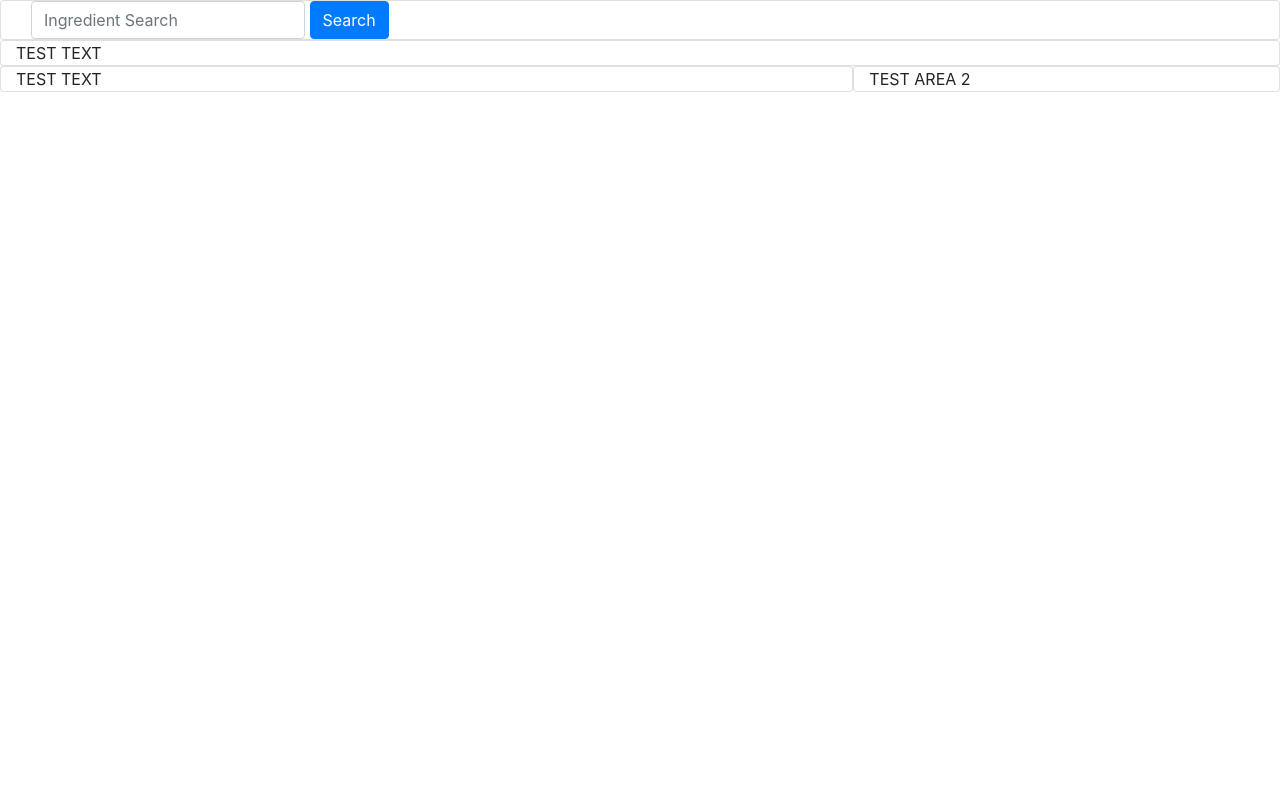
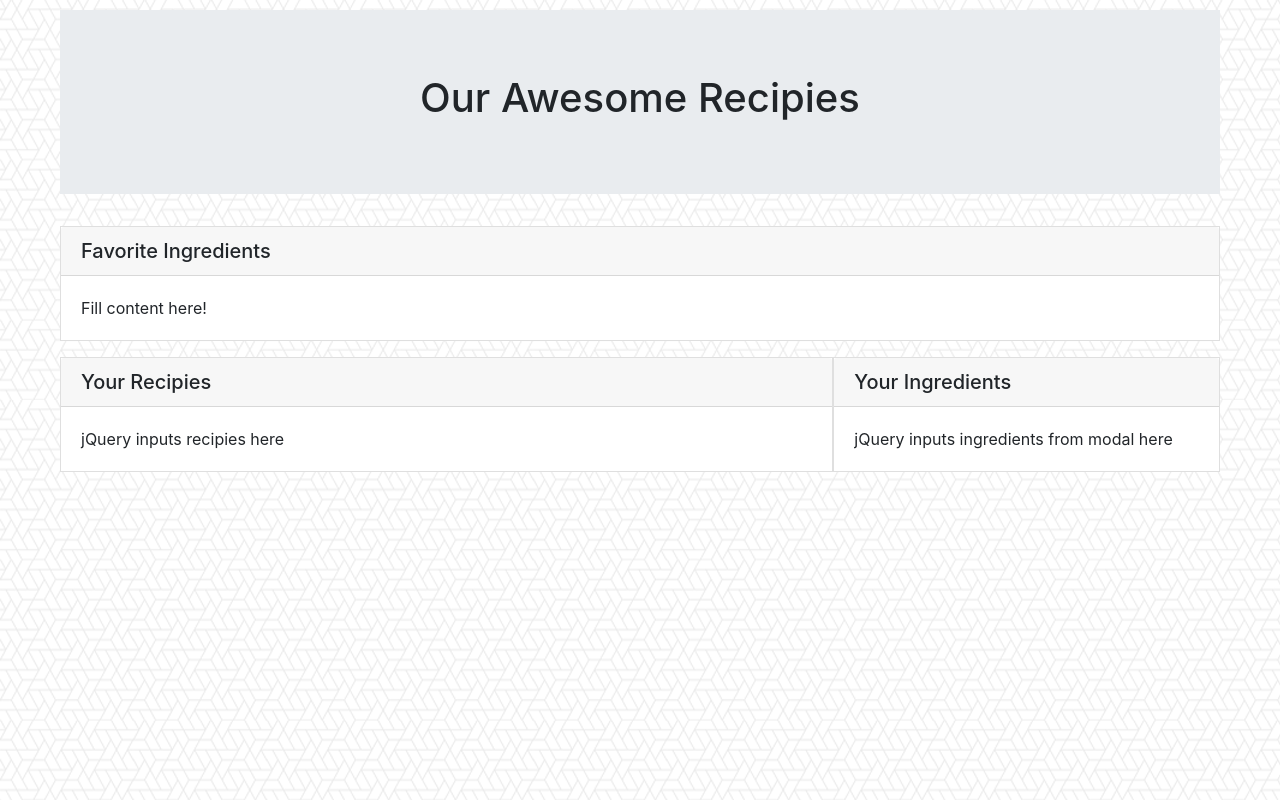
Before and after one commit to herbiemolina/Project_1, a plain HTML site: page index.html in a window 1280 px wide. Drawn offline with nearby package versions, Linux system fonts and the light colour scheme.

Commit message:
updated wireframe and inputting modal

```diff
--- /dev/null
+++ b/assets/css/style.css
@@ -0,0 +1,8 @@
+body {
+  background-image: url(../images/what-the-hex.png);
+  /* background-color: #cccccc; */
+}
+
+.container-fluid {
+  padding: 10px 60px;
+}
--- a/index.html
+++ b/index.html
@@ -16,31 +16,30 @@
       integrity="sha384-ggOyR0iXCbMQv3Xipma34MD+dH/1fQ784/j6cY/iJTQUOhcWr7x9JvoRxT2MZw1T"
       crossorigin="anonymous"
     />
+
+    <!-- Local CSS Stylesheet -->
+    <link rel="stylesheet" type="text/css" href="./assets/css/style.css" />
   </head>
   <body>
     <div class="container-fluid">
-      <div class="row">
-        <div class="card col">
-          <form>
-            <div class="form-inline">
-              <div class="col">
-                <input
-                  type="text"
-                  class="form-control"
-                  placeholder="Ingredient Search"
-                />
-                <button type="submit" class="btn btn-primary">Search</button>
-              </div>
-            </div>
-          </form>
+      <div class="jumbotron text-center rounded-0">
+        <h1>Our Awesome Recipies</h1>
+      </div>
+      <div class="row no-gutters mb-3">
+        <div class="card col rounded-0">
+          <div class="card-header h5">Favorite Ingredients</div>
+          <div class="card-body">Fill content here!</div>
         </div>
       </div>
-      <div class="row">
-        <div class="card col">TEST TEXT</div>
-      </div>
-      <div class="row">
-        <div class="card col-8">TEST TEXT</div>
-        <div class="card col-4">TEST AREA 2</div>
+      <div class="row no-gutters mb-3">
+        <div class="card col-8 rounded-0">
+          <div class="card-header h5">Your Recipies</div>
+          <div class="card-body">jQuery inputs recipies here</div>
+        </div>
+        <div class="card col-4 rounded-0">
+          <div class="card-header h5">Your Ingredients</div>
+          <div class="card-body">jQuery inputs ingredients from modal here</div>
+        </div>
       </div>
     </div>
     <!-- Bootstrap JS -->
```
Also changed, not shown: assets/images/what-the-hex.png (added), assets/javascript/logic.js (renamed from assets/logic.js), assets/style.css (deleted), sample.js (deleted), 3 other files.
